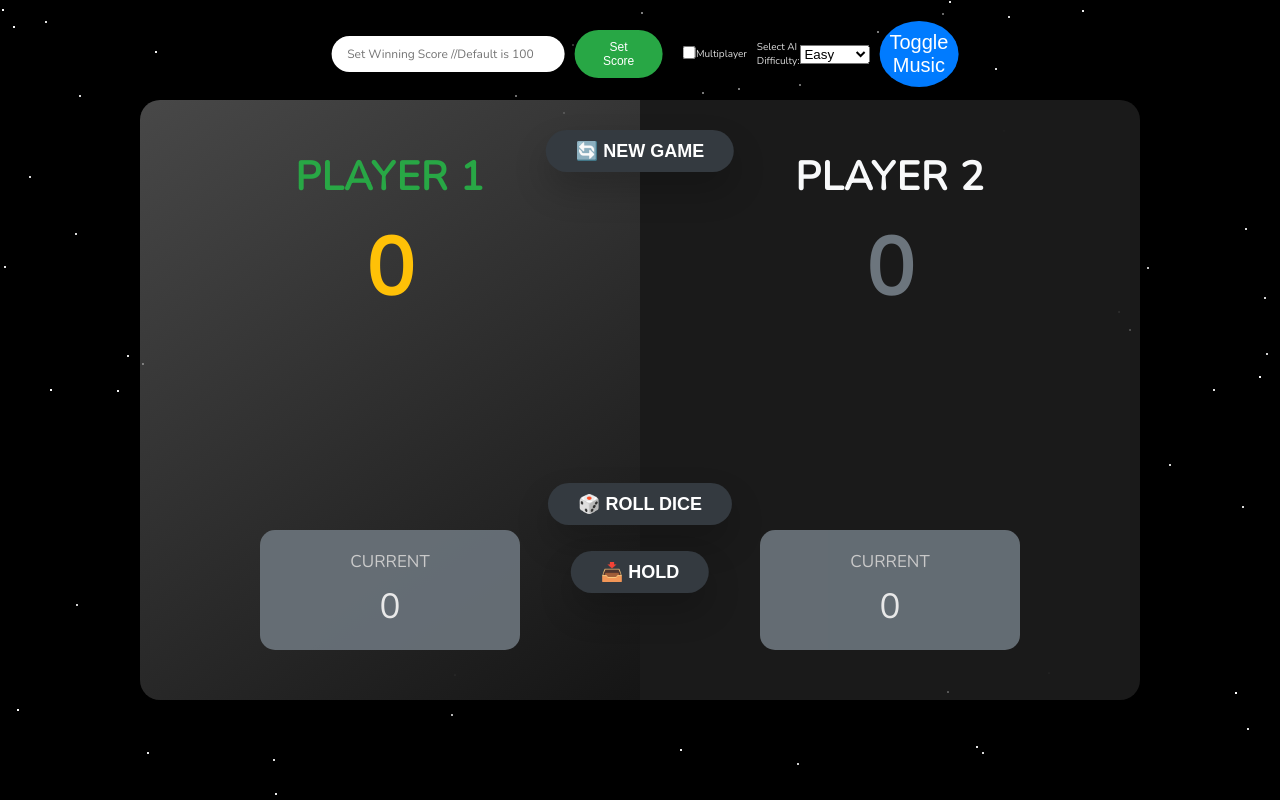
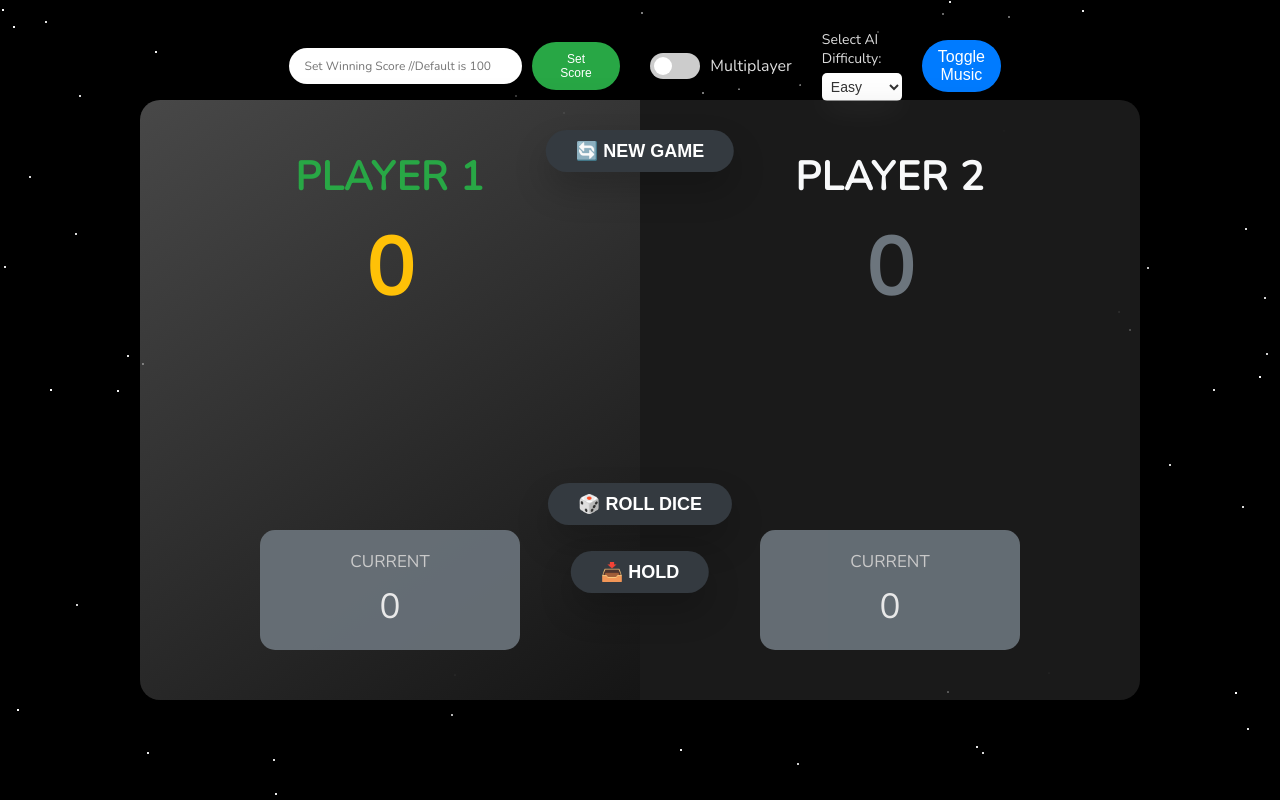
Before and after one commit to SandunLB/PIG-DICE-JS, a plain HTML site: page index.html in a window 1280 px wide. Drawn offline with nearby package versions, Linux system fonts and the light colour scheme.

Commit message:
ovarall enhancement #2

```diff
--- a/style.css
+++ b/style.css
@@ -311,3 +311,113 @@ main {
 .btn--music:active {
   background-color: #0056b3;
 }
+/* Modern Styles for Mode Toggle, Difficulty Selector, and Music Button */
+
+.mode-toggle {
+  display: flex;
+  align-items: center;
+  justify-content: center;
+  gap: 1rem;
+  background: rgba(0, 0, 0, 0.5);
+  padding: 1rem;
+  border-radius: 10px;
+}
+
+.mode-toggle .switch {
+  position: relative;
+  display: inline-block;
+  width: 50px;
+  height: 26px;
+}
+
+.mode-toggle .switch input {
+  opacity: 0;
+  width: 0;
+  height: 0;
+}
+
+.mode-toggle .slider {
+  position: absolute;
+  cursor: pointer;
+  top: 0;
+  left: 0;
+  right: 0;
+  bottom: 0;
+  background-color: #ccc;
+  transition: .4s;
+  border-radius: 26px;
+}
+
+.mode-toggle .slider:before {
+  position: absolute;
+  content: "";
+  height: 18px;
+  width: 18px;
+  border-radius: 50%;
+  left: 4px;
+  bottom: 4px;
+  background-color: white;
+  transition: .4s;
+}
+
+.mode-toggle input:checked + .slider {
+  background-color: #28a745;
+}
+
+.mode-toggle input:checked + .slider:before {
+  transform: translateX(24px);
+}
+
+.mode-toggle #mode-label {
+  font-size: 1.6rem;
+  color: #ddd;
+}
+
+.difficulty-selector {
+  display: flex;
+  flex-direction: column;
+  align-items: center;
+  background: rgba(0, 0, 0, 0.5);
+  padding: 1rem;
+  border-radius: 10px;
+  gap: 0.5rem;
+}
+
+.difficulty-selector label {
+  font-size: 1.4rem;
+  color: #ddd;
+}
+
+.difficulty-selector select {
+  font-size: 1.4rem;
+  padding: 0.5rem;
+  border: none;
+  border-radius: 5px;
+  background: #fff;
+  color: #333;
+  box-shadow: 0 1rem 2rem rgba(0, 0, 0, 0.2);
+}
+
+.btn--music {
+  background: #007bff;
+  color: white;
+  border: none;
+  font-size: 1.6rem;
+  padding: 0.8rem 1.6rem;
+  border-radius: 50px;
+  cursor: pointer;
+  transition: background-color 0.3s, box-shadow 0.3s;
+  display: flex;
+  align-items: center;
+  justify-content: center;
+  box-shadow: 0 0.8rem 1.6rem rgba(0, 0, 0, 0.2);
+}
+
+.btn--music:hover {
+  background-color: #0056b3;
+}
+
+.btn--music:active {
+  background-color: #003d7a;
+  box-shadow: 0 0.6rem 1.2rem rgba(0, 0, 0, 0.2);
+}
```
